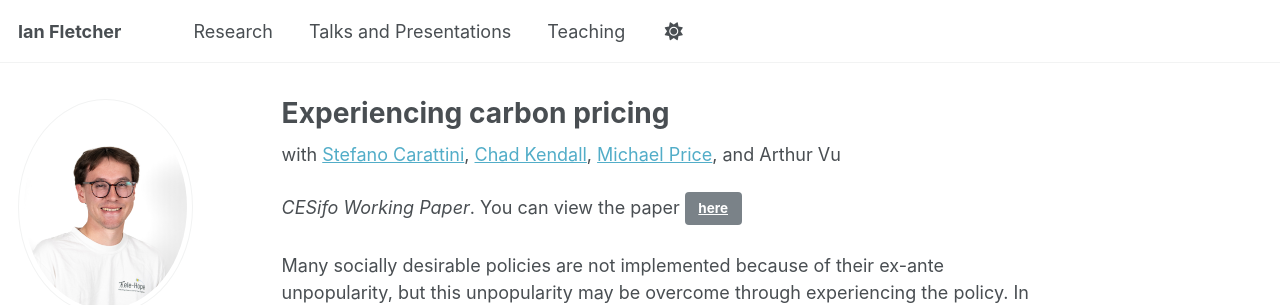
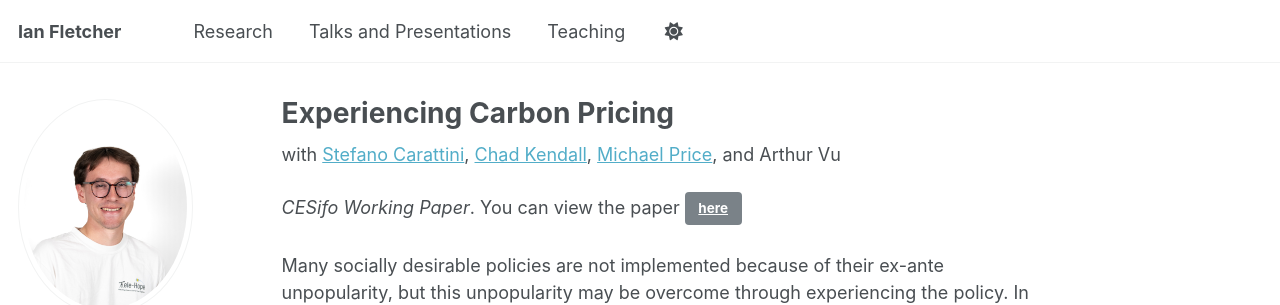
Before and after one commit to fletcherian/fletcherian.github.io, a Jekyll site: the page built from _publications/carbonpricing.md, in a window 1280 px wide and 1210 px high. Shown: the top 305 px of the window. Built offline with Jekyll 4.4.1, drawn with Linux system fonts in a browser that asks for light colours; some web fonts are replaced; a script that is not in the unit is left out.

```diff
--- a/_publications/carbonpricing.md
+++ b/_publications/carbonpricing.md
@@ -1,5 +1,5 @@
 ---
-title: "Experiencing carbon pricing"
+title: "Experiencing Carbon Pricing"
 collection: publications
 category: conferences
 permalink: /publication/carbonpricing
```
